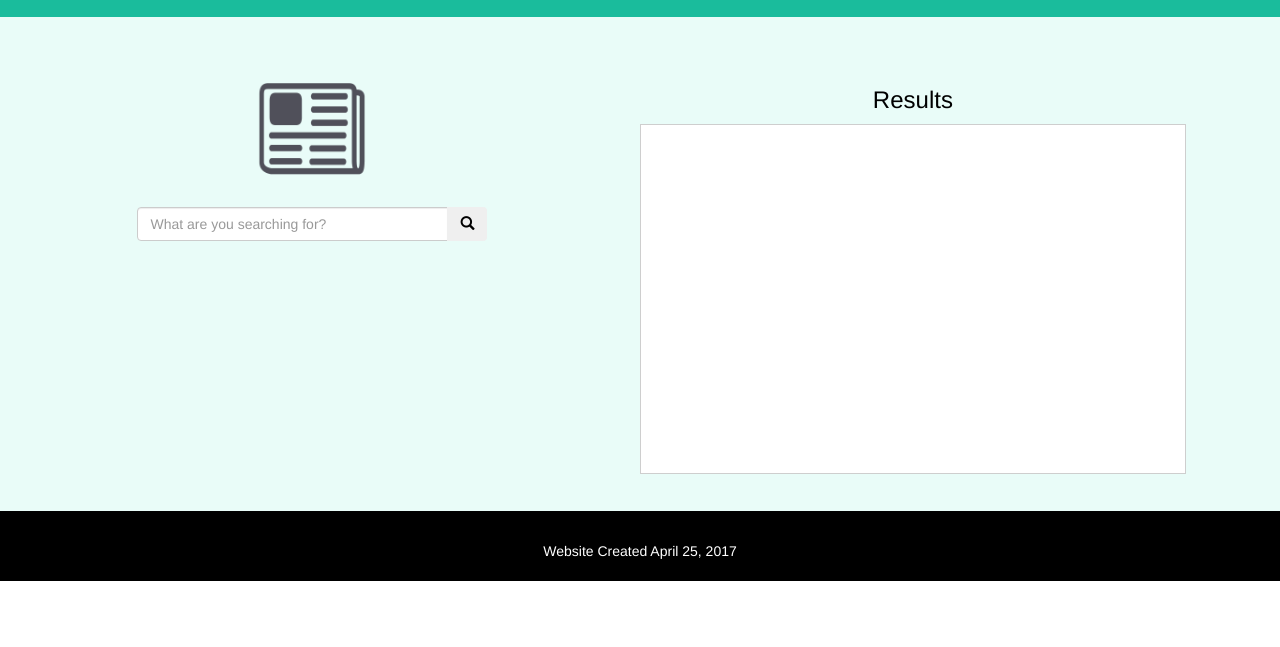
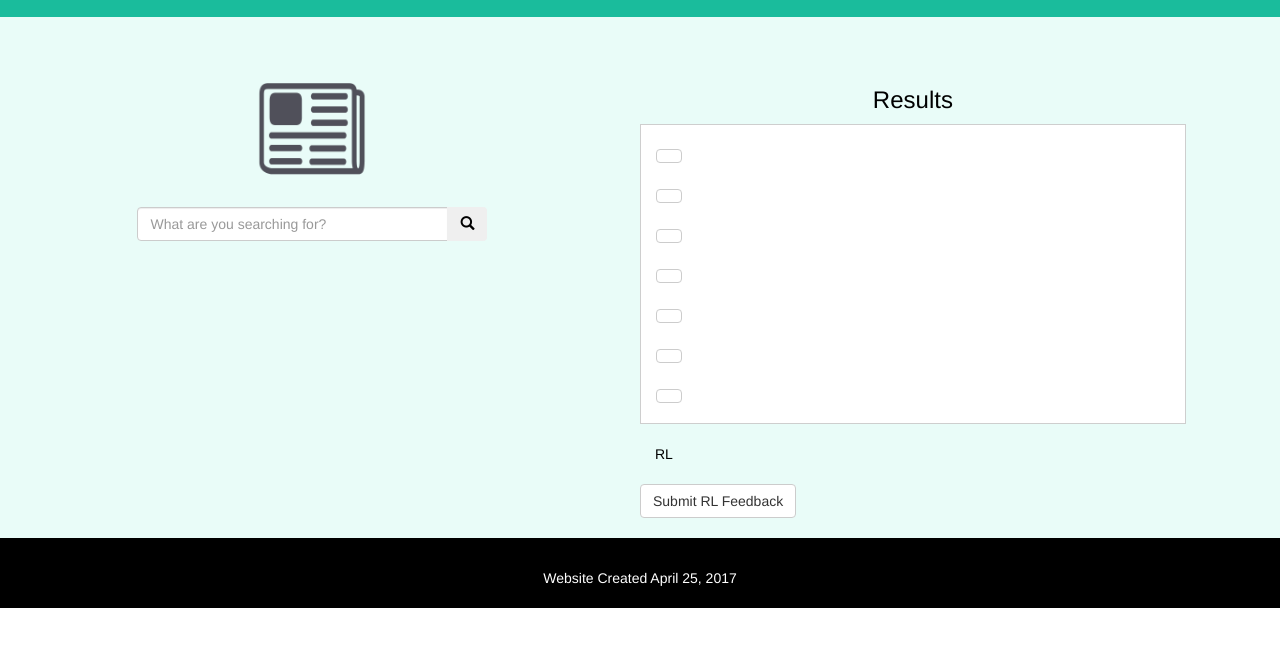
Before and after one commit to baldassarreFe/elastic-news, a plain HTML site: page frontend/index.html in a window 1280 px wide. Shown: the part 59-706 px from the top of the page. Drawn offline with nearby package versions, Linux system fonts and the light colour scheme.

Commit message:
Added reinforcement learning stuff, not so pretty though

```diff
--- a/frontend/funcs.js
+++ b/frontend/funcs.js
@@ -3,21 +3,33 @@ function handleClick(form) {
       alert("Search for something...");
    }
    else {
-      //alert("You are searching for " + form.query.value);
+   	var maxResults = 10;
 
       // TODO: Get results
-      results = ["Results1", "Results2", "Results3", "Results1", "Results2", "Results3", "Results1", "Results2", "Results3", "Results1", "Results2", "Results3", "Results1", "Results2", "Results3", "Results1", "Results2", "Results3", "Results1", "Results2", "Results3", "Results1", "Results2", "Results3", "Results1", "Results2", "Results3", "Results1", "Results2", "Results3"];
-      results = create_HTML_results(results);
+      results = ["Results1", "Results2", "Results3", "Results4", "Results5", "Results6", "Results7", "Results8", "Results9", "Results10", "Results11"];
+      results = results.slice(0,maxResults+1);
 
       // Show results on screen
-      document.getElementById('display').innerHTML = results;
+      for(i = 0; i < results.length; i++) {
+      	var id = "result_" + i.toString();
+      	document.getElementById(id).innerHTML = (i+1).toString() + ". " + results[i];
+      }
    }
 }
 
-function create_HTML_results(result_list) {
-	res = "";
-	for(i = 0; i < result_list.length; i++) {
-		res = res + " " + (i+1).toString() + " " + "." + " " + result_list[i] + "<br><br>";
+
+function buttonReinforcment(num) {
+	var id = "result_" + num.toString() + "_fb";
+	if (!document.getElementById(id).innerHTML) {
+		document.getElementById(id).innerHTML = num.toString();
 	}
-	return res;
+	else {
+		document.getElementById(id).innerHTML = "";
+	}
+
 }
+
+function submitRL() {
+	alert("TODO: submitRL()");
+	// TODO: Submit all document.getElementById(result_X_fb).innerHTML where 1 <= X <= 10 to ElasticSearch
+}
--- a/frontend/index.html
+++ b/frontend/index.html
@@ -58,7 +58,37 @@
 
                   <div class="row">
                      <div class="col-md-12 col-md-offset-0 bg-results text-left fixed-panel" style="border:1px solid #cecece;">
-                        <p><span id='display'></span></p>
+                        <button type="button" class="btn btn-default" onClick="buttonReinforcment(1)"><div id='result_0'></div></button><br><br>
+                        <button type="button" class="btn btn-default" onClick="buttonReinforcment(2)"><div id='result_1'></div></button><br><br>
+                        <button type="button" class="btn btn-default" onClick="buttonReinforcment(3)"><div id='result_2'></div></button><br><br>
+                        <button type="button" class="btn btn-default" onClick="buttonReinforcment(4)"><div id='result_3'></div></button><br><br>
+                        <button type="button" class="btn btn-default" onClick="buttonReinforcment(5)"><div id='result_4'></div></button><br><br>
+                        <button type="button" class="btn btn-default" onClick="buttonReinforcment(6)"><div id='result_5'></div></button><br><br>
+                        <button type="button" class="btn btn-default" onClick="buttonReinforcment(7)"><div id='result_6'></div></button><br><br>
+                        <button type="button" class="btn btn-default" onClick="buttonReinforcment(8)"><div id='result_7'></div></button><br><br>
+                        <button type="button" class="btn btn-default" onClick="buttonReinforcment(9)"><div id='result_8'></div></button><br><br>
+                        <button type="button" class="btn btn-default" onClick="buttonReinforcment(10)"><div id='result_9'></div></button><br><br>
+                     </div>
+                  </div>
+
+                  <div class="row">
+                     <br><div class="col-md-2 col-md-offset-0 text-left">RL</div>
+                     <div class="col-md-1 col-md-offset-0 text-left" id='result_1_fb'></div>
+                     <div class="col-md-1 col-md-offset-0 text-left" id='result_2_fb'></div>
+                     <div class="col-md-1 col-md-offset-0 text-left" id='result_3_fb'></div>
+                     <div class="col-md-1 col-md-offset-0 text-left" id='result_4_fb'></div>
+                     <div class="col-md-1 col-md-offset-0 text-left" id='result_5_fb'></div>
+                     <div class="col-md-1 col-md-offset-0 text-left" id='result_6_fb'></div>
+                     <div class="col-md-1 col-md-offset-0 text-left" id='result_7_fb'></div>
+                     <div class="col-md-1 col-md-offset-0 text-left" id='result_8_fb'></div>
+                     <div class="col-md-1 col-md-offset-0 text-left" id='result_9_fb'></div>
+                     <div class="col-md-1 col-md-offset-0 text-left" id='result_10_fb'></div>
+                  </div>
+
+                  <div class="row">
+                     <br>
+                     <div class="text-left" style="padding-bottom: 20px;">
+                        <button class="btn btn-default" onClick="submitRL()"> Submit RL Feedback </button>
                      </div>
                   </div>
 
--- a/frontend/styling.css
+++ b/frontend/styling.css
@@ -16,8 +16,8 @@
    padding-top: 20px;
 }
 .fixed-panel {
-  min-height: 350px;
-  max-height: 350px;
+  min-height: 300px;
+  max-height: 300px;
   overflow-y: scroll;
 }
 .body1 { /* News icon */
```
